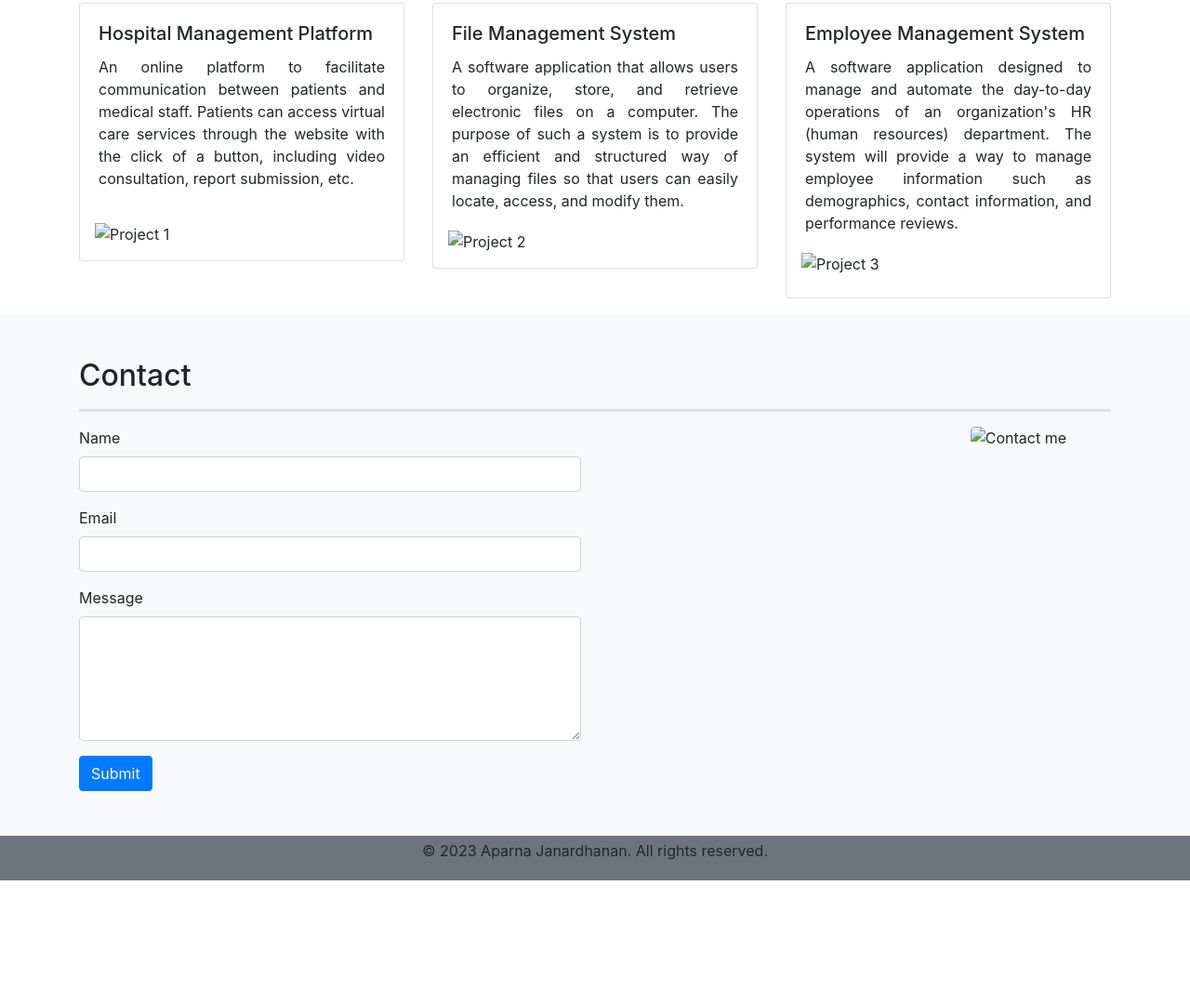
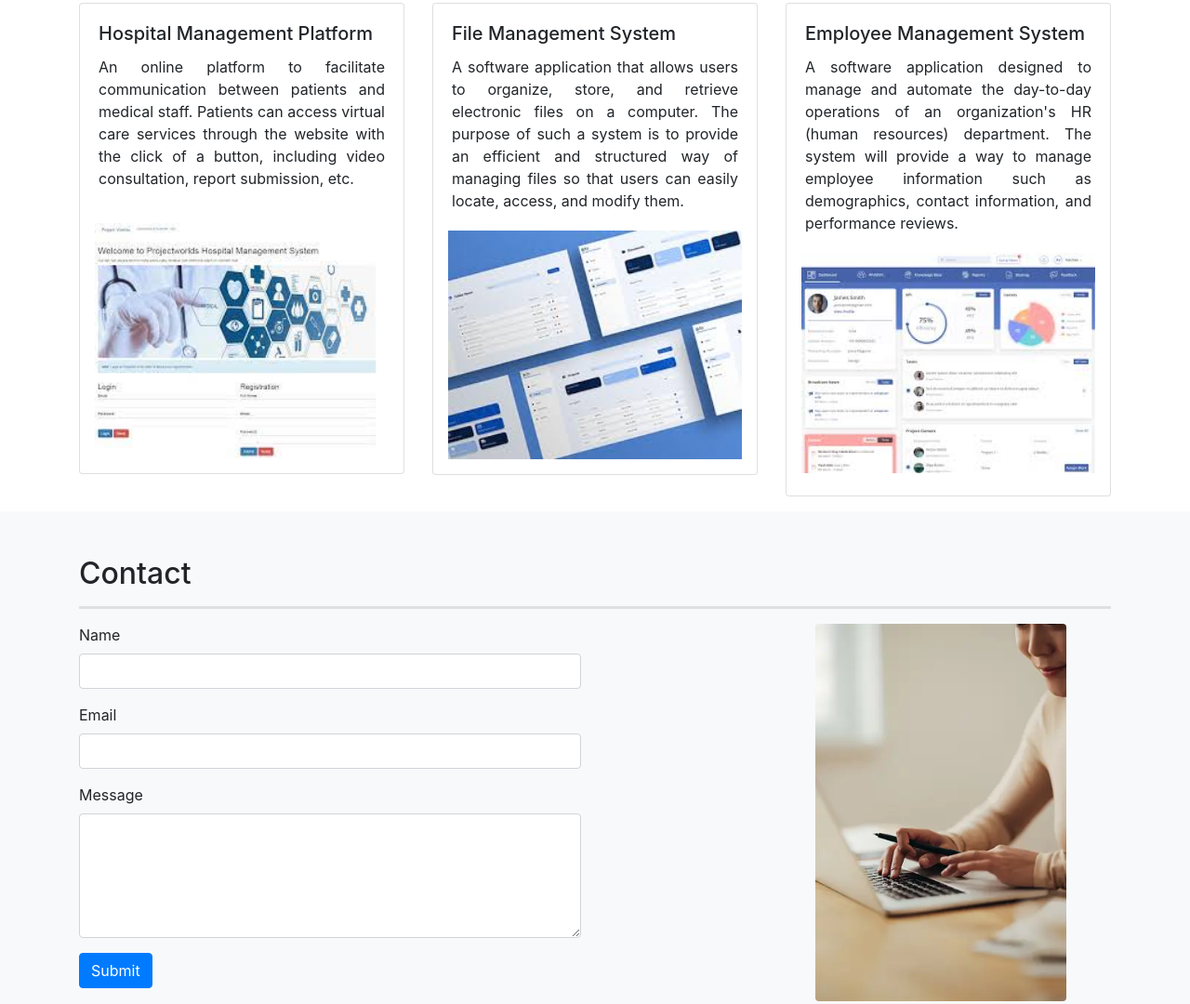
Before and after one commit to AparnaJanardhanan/Assignments2, a plain HTML site: page index.html in a window 1280 px wide. Shown: the part 1204-2284 px from the top of the page at 93% size. Before the commit the page ends 2151 px from the top, so only its background shows below. Drawn offline with nearby package versions, Linux system fonts and the light colour scheme; the site is published under a folder, as on GitHub Pages, so addresses that start at the root find nothing.

Commit message:
Resolved image not displaying issue

```diff
--- a/index.html
+++ b/index.html
@@ -51,7 +51,7 @@
                             <div class="card bg-white">
                                 <div class="card-title my-5 ml-5">
                                     <div class="media">
-                                        <img src="/Assets/image1.jpg" alt="Profile Image"
+                                        <img src="Assets/image1.jpg" alt="Profile Image"
                                             class="img-fluid rounded-top mx-5 d-none d-lg-block">
                                         <div class="media-body">
                                             <h1>Aparna Janardhanan</h1>
@@ -188,7 +188,7 @@
                                     medical staff. Patients can access virtual care services through the website with
                                     the click of a button, including video consultation, report submission, etc.</p>
                             </div>
-                            <img src="/Assets/image3.jpg" class="mx-3 my-3" alt="Project 1">
+                            <img src="Assets/image3.jpg" class="mx-3 my-3" alt="Project 1">
                         </div>
                     </div>
                     <div class="col-md-4">
@@ -201,7 +201,7 @@
                                     an efficient and structured way of managing files so that users can easily locate,
                                     access, and modify them.</p>
                             </div>
-                            <img src="/Assets/image4.jpg" class="mx-3 mb-3" alt="Project 2">
+                            <img src="Assets/image4.jpg" class="mx-3 mb-3" alt="Project 2">
                         </div>
                     </div>
                     <div class="col-md-4">
@@ -214,7 +214,7 @@
                                     system will provide a way to manage employee information such as demographics,
                                     contact information, and performance reviews.</p>
                             </div>
-                            <img src="/Assets/image5.jpg" class="mx-3 mb-4" alt="Project 3">
+                            <img src="Assets/image5.jpg" class="mx-3 mb-4" alt="Project 3">
                         </div>
                     </div>
                 </div>
@@ -245,7 +245,7 @@
                         </form>
                     </div>
                     <div class="col-md-6">
-                        <img src="/Assets/image6.webp" class="img-fluid rounded float-right mx-5 d-none d-lg-block"
+                        <img src="Assets/image6.webp" class="img-fluid rounded float-right mx-5 d-none d-lg-block"
                             alt="Contact me">
                     </div>
                 </div>
```
